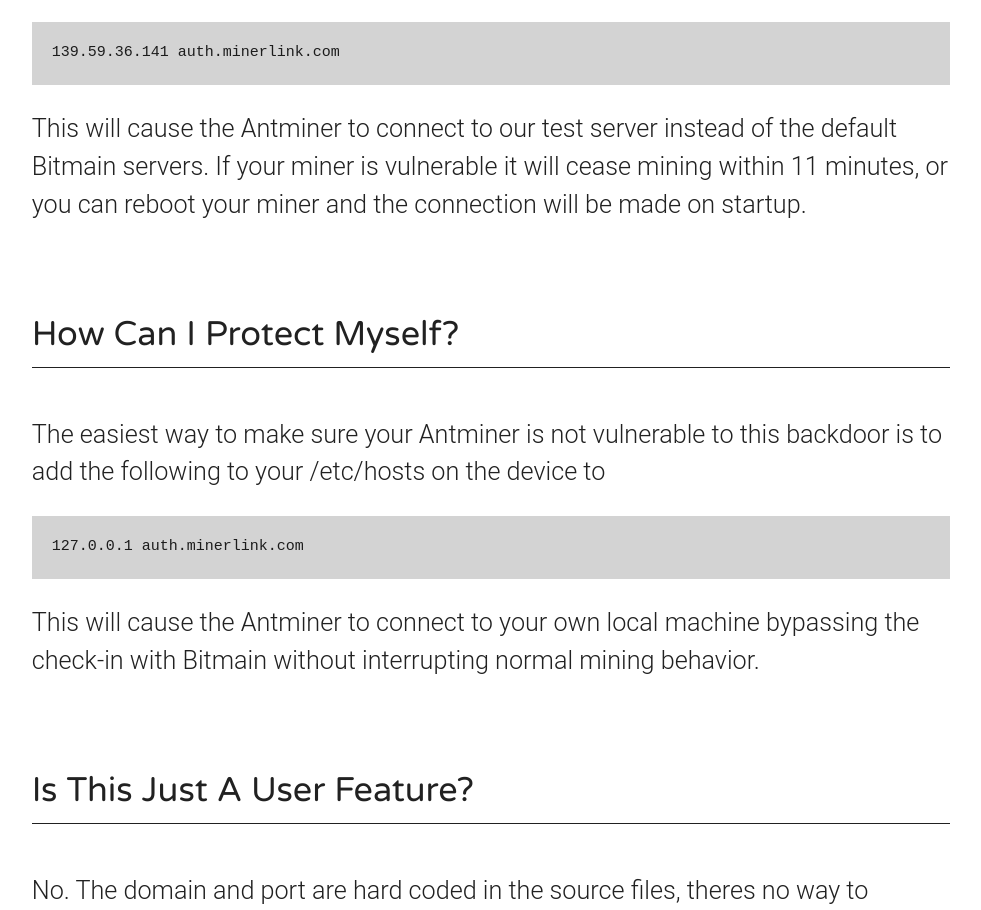
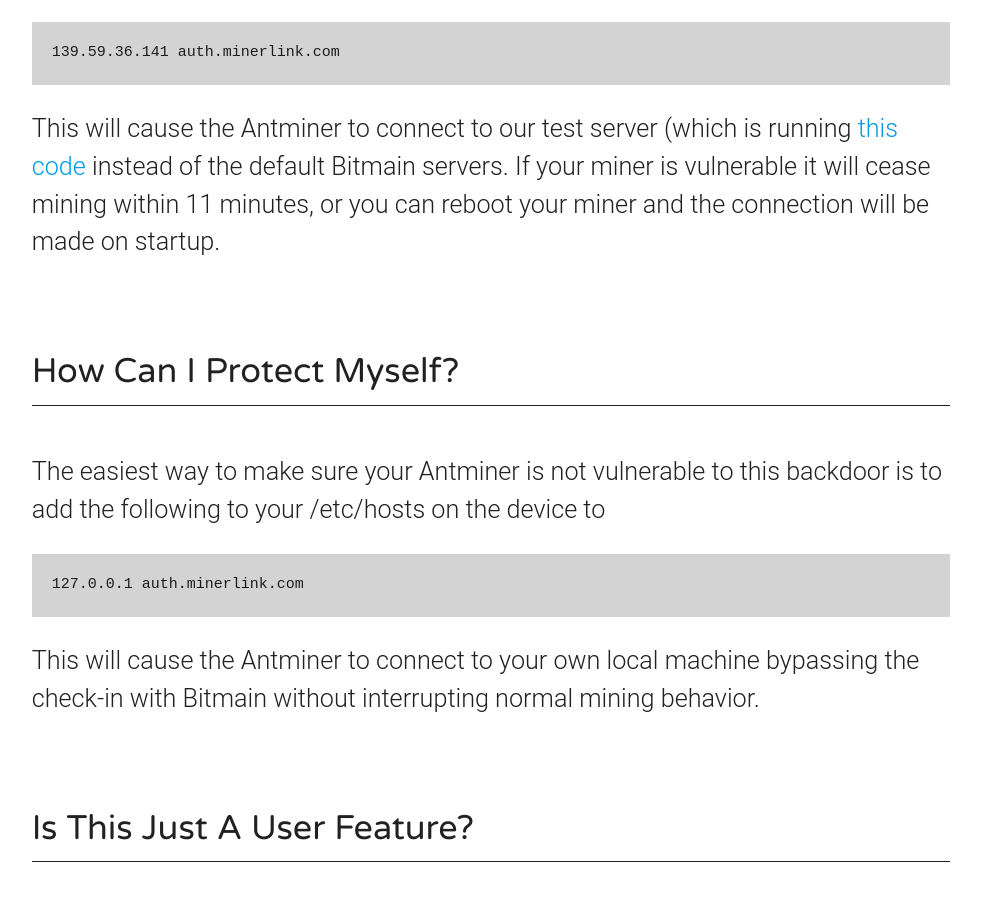
Before and after one commit to chjj/antbleed.com, a plain HTML site: page index.html in a window 1280 px wide. Shown: the part 1693-2603 px from the top of the page, without its empty margins (149-1130 px from the left). Drawn offline with Linux system fonts and the light colour scheme; a web font is replaced by a local one.

Commit message:
Add source

```diff
--- a/index.html
+++ b/index.html
@@ -64,7 +64,7 @@ Bitmain has installed a backdoor in many Antminer devices that illegally transmi
         <p class="flow-text">You can check if your Antminer is vulnerable to this attack by SSHing to the Antminer, and changing the /etc/hosts file on the device to include:</p>
         <p><strong><code>139.59.36.141     auth.minerlink.com</code></strong>
         </p>
-        <p class="flow-text">This will cause the Antminer to connect to our test server instead of the default Bitmain servers. If your miner is vulnerable it will cease mining within 11 minutes, or you can reboot your miner and the connection will be made on startup.</p>
+        <p class="flow-text">This will cause the Antminer to connect to our test server (which is running <a href="https://pastebin.com/2wd7GDTC">this code</a> instead of the default Bitmain servers. If your miner is vulnerable it will cease mining within 11 minutes, or you can reboot your miner and the connection will be made on startup.</p>
       </div>
     </div>
   </div>
```
